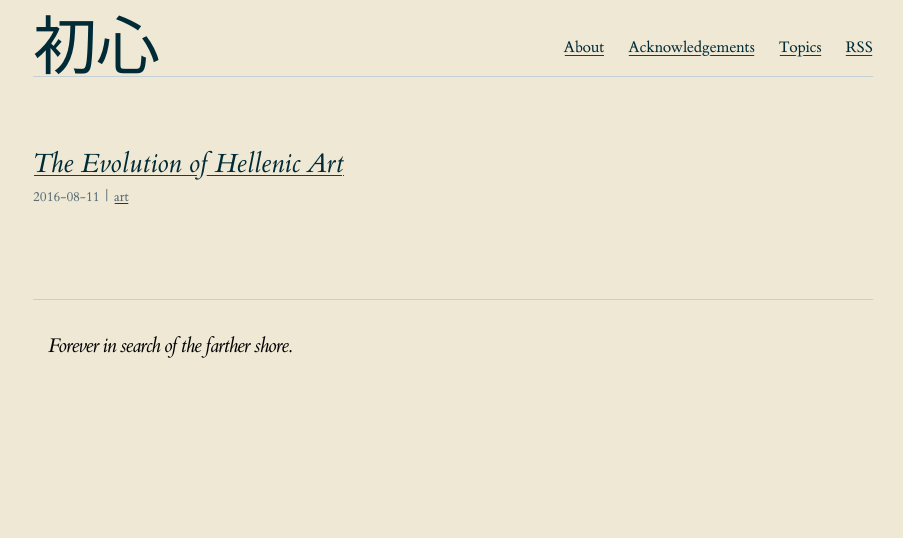
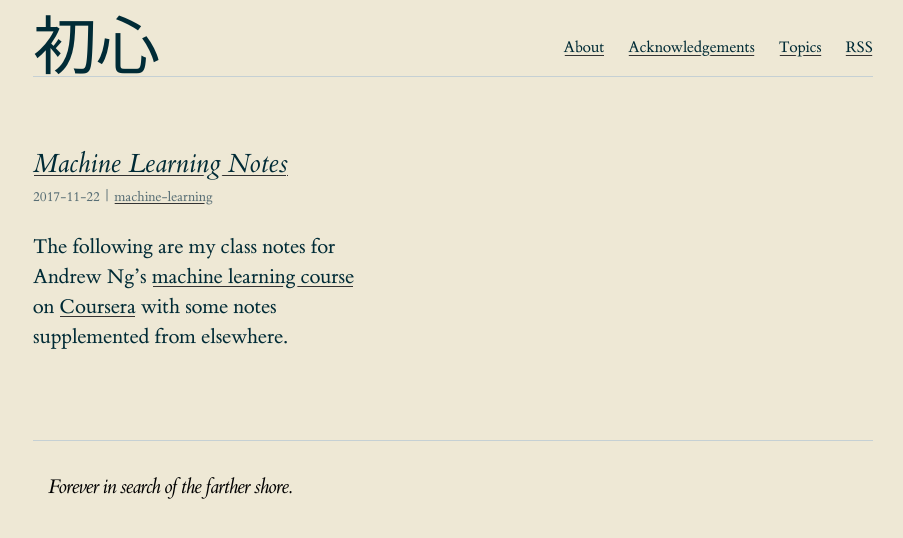
Before and after one commit to dempe/dempe.github.io, a Jekyll site: the page built from index.html, in a window 1280 px wide. Shown: the top 538 px of the page, without its empty margins (127-1030 px from the left). Built offline with Jekyll 4.4.1, drawn with Linux system fonts in a browser that asks for light colours; some web fonts are replaced; some of the changed lines change nothing that is shown.

Commit message:
add ml post

```diff
--- a/_posts/2016-08-09-tmp-name.md
+++ /dev/null
@@ -1,6 +0,0 @@
----
-layout: post
-title: "The Evolution of Hellenic Art"
-date: 2016-08-11 03:09:55 -0700
-tags: art
----
--- /dev/null
+++ b/_posts/2017-11-23-machine-learning-notes.md
@@ -0,0 +1,97 @@
+---
+layout: post
+title: "Machine Learning Notes"
+date: 2017-11-23 00:00:55
+tags: machine-learning
+---
+
+The following are my class notes for Andrew Ng's [machine learning course](https://www.coursera.org/learn/machine-learning/home/welcome) on [Coursera](https://www.coursera.org/) with some notes supplemented from elsewhere.
+
+# Week I
+
+## Introduction
+
+### Definitions
+  - _Machine learning_ is teaching a computer to learn without explicitly programming it.
+  - _Machine learning_ is when a computer improves in task, T, based on experience, E, measured in performance, P.
+    - For example, T: marking email as spam, E: watching user mark email as spam, P: correctly marking email as spam
+
+
+### Types of Machine Learning
+  - _Supervised_ - Algorithm is given a set of correct or known answers
+    - _Classification_  - fit data into discrete categories (e.g., given a song, determine its genre)
+    - _Regression_ - fit data to continuous function (e.g., given a person, determine his or her age)
+  - _Unsupervised_ - Algorithm is given a set of _unlabeled_ data and tasked with finding structure in the data
+    - _Clustering_  - find groups of like data (e.g., finding market segments, grouping similar news articles, etc.)
+    - _Non-Clustering_ - singular value decomposition, SVD
+
+## Model and Cost Function
+
+### Model Representation
+  - Notation
+    - _m_ = the number of training samples
+    - _x<sup>(i)</sup>_ = the the input for the i<sup>th</sup> training sample
+    - _y<sup>(i)</sup>_ = the the output for the i<sup>th</sup> training sample
+    - _X_ = the space of input values
+    - _Y_ = the space of output values
+  - The goal is to determine an "hypothesis" function, _h: X -> Y_
+
+### Cost Function
+  - A cost function measures the efficiency of an hypothesis function.
+  - A cost function, _J(θ<sub>0</sub>,θ<sub>1</sub>) = 1/2m * ∑<sub>i=0;m</sub>(h<sub>θ</sub>(x<sub>i</sub>) - h<sub>i</sub>)<sup>2</sup>_, is a sum (for each training sample) of mean square errors (predicted - actual) divided by two (for ease of gradient descent calculation (when differentiated, the 1/2 cancels out)).
+  - The goal is to minimize the cost function, _J(θ<sub>0</sub>, θ<sub>1</sub>)_ by tweaking the parameters, θ<sub>0</sub> and θ<sub>1</sub>, to the hypothesis function, _h<sub>θ</sub>(x) = θ<sub>0</sub> + θ<sub>1</sub>x_.
+  - The cost function essentially maps the parameters, _θ<sub>0</sub>, θ<sub>1</sub>_, of a model to a number.
+  - We want to find the global minimum of _J(θ<sub>0</sub>, θ<sub>1</sub>)_
+  - _Contour Plots_: way to graph a 3D cost function in 2d
+
+## Parameter Learning
+
+### Gradient Descent
+  - We have:
+    1. An hypothesis function, h
+    2. A way to determine how well our hypothesis fits the data - the cost function, J
+  - _Gradient descent_ is a method for finding the minimum of J.
+  - GD works by taking the derivative of J.
+  - It follows the path of _steepest_ descent.
+  - How quickly it converges can be controlled via the _learning rate_ parameter, α.
+    - A larger α yields larger steps, while a smaller α yields smaller steps.
+    - The _direction_ of each step is based on the partial derivative of J.
+  - The GD algorithm is - _repeat until convergence_: θ<sub>j</sub> := θ<sub>j</sub> - α(∂/∂θ<sub>j</sub>)J(θ<sub>0</sub>, θ<sub>1</sub>, ..., θ<sub>n</sub>), where j ⊂ {0, 1, ..., n}, the feature index number.
+  - Before using GD, you must choose a starting point on J
+
+### Gradient Descent in Practice
+  - The smaller the α, the longer GD will take. Choosing α too small may take forever.
+  - Choosing α too large, GD may not converge or may even diverge as it will overshoot the minimum.
+  - GD can get stuck in local minima and fail to find the true minimum.
+  - As GD approaches a minimum, steps get smaller and smaller (even with a fixed α), because the derivative is approaching 0.
+
+### Gradient Descent for Linear Regression
+  - By taking the partial derivate of the cost function for linear regression, we obtain the GD algorithm for linear regression:
+    - _repeat until convergence_:
+      - _θ<sub>0</sub> := (α/2m) * ∑<sub>i=0;m</sub>(h<sub>θ</sub>(x<sub>i</sub>) - h<sub>i</sub>)_
+      - _θ<sub>1</sub> := (α/2m) * ∑<sub>i=0;m</sub>((h<sub>θ</sub>(x<sub>i</sub>) - h<sub>i</sub>)x<sub>i</sub>)_
+  - GD for linear regression has no local optima; only a global minimum, and, thus, should always converge assuming the learning rate, α, is not too large.
+  - This form of GD is called "batch gradient descent", since it looks at all the training examples at once.
+
+# Week II
+
+## Multivariate Linear Regression
+
+### Multiple Features
+- Notation
+  - _x<sup>(i)</sup><sub>j</sub>_ = the value of the j<sup>th</sup> feature of the i<sup>th</sup> training sample
+  - _x<sup>(i)</sup>_ = the input features of the i<sup>th</sup> training sample
+  - _m_ = the number of training examples
+  - _n_ = the number of features
+- The multivariate form of the hypothesis function is _h<sub>θ</sub>(x) = θ<sub>0</sub> + θ<sub>1</sub>x<sub>1</sub> + ... θ<sub>n</sub>x<sub>n</sub>_
+- In an example for predicting a species' population,
+  - θ<sub>0</sub> would be the base population
+  - θ<sub>1</sub> might be the population per predator
+  - θ<sub>2</sub> might be the population per food source
+  - Given θ<sub>1</sub> is the population per predator, x<sub>1</sub> would be the number of predators
+  - Given θ<sub>2</sub> is the population per food source, x<sub>2</sub> would be the number of food sources
+- The multivariate hypothesis function can be expressed in vectors like so _h<sub>θ</sub>(x) = [θ<sub>0</sub> θ<sub>1</sub> ... θ<sub>n</sub>]<sup>T</sup> [x<sub>0</sub> x<sub>1</sub> ... x<sub>n</sub>] = θ<sup>T</sup>x_
+  - This is for one training example
+  - This assumes x<sub>0</sub> = 1 for convenience so that both vectors have the same length and can thus be multiplied
+
+### Gradient Descent for Multiple Variables
--- a/css/main.scss
+++ b/css/main.scss
@@ -103,7 +103,6 @@ h3 { font-style: italic;
      margin-bottom: 0;
      line-height: 1; }
 
-
 hr { display: block;
      height: 1px;
      width: 55%;
@@ -111,7 +110,6 @@ hr { display: block;
      border-top: 1px solid #ccc;
      margin: 1em 0;
      padding: 0; }
-
 
 p.subtitle { font-style: italic;
              margin-top: 1rem;
@@ -246,7 +244,9 @@ blockquote .sidenote, blockquote .marginnote { margin-right: -82%;
                                                min-width: 59%;
                                                text-align: left; }
 
-p, footer, table { width: 55%; }
+p, footer, table, ul, ol { width: 55%; }
+
+ol > ol, ul > ul, li, li > ol, li > ul { width: 100%; }
 
 div.fullwidth, table.fullwidth { width: 100%; }
 
```
